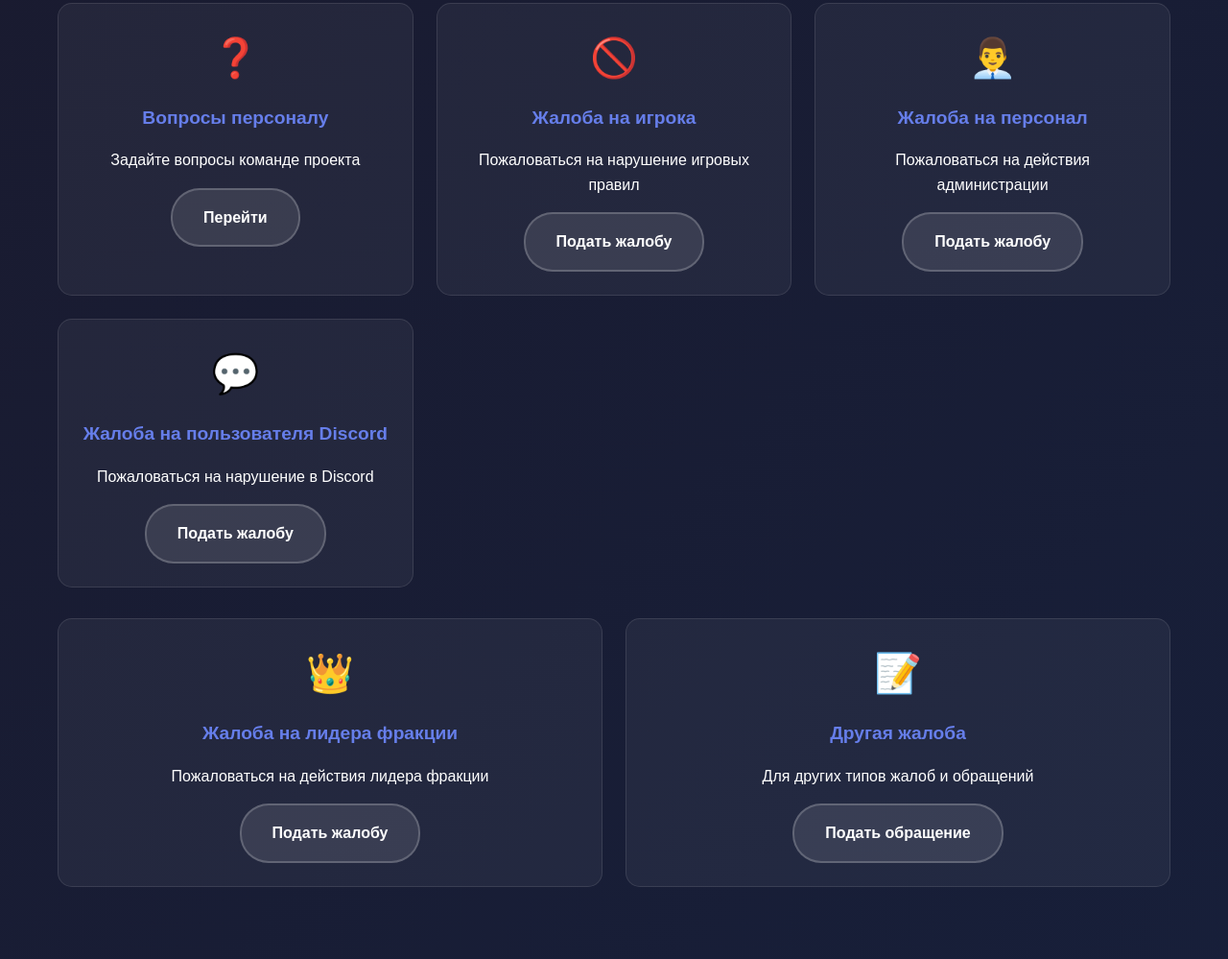
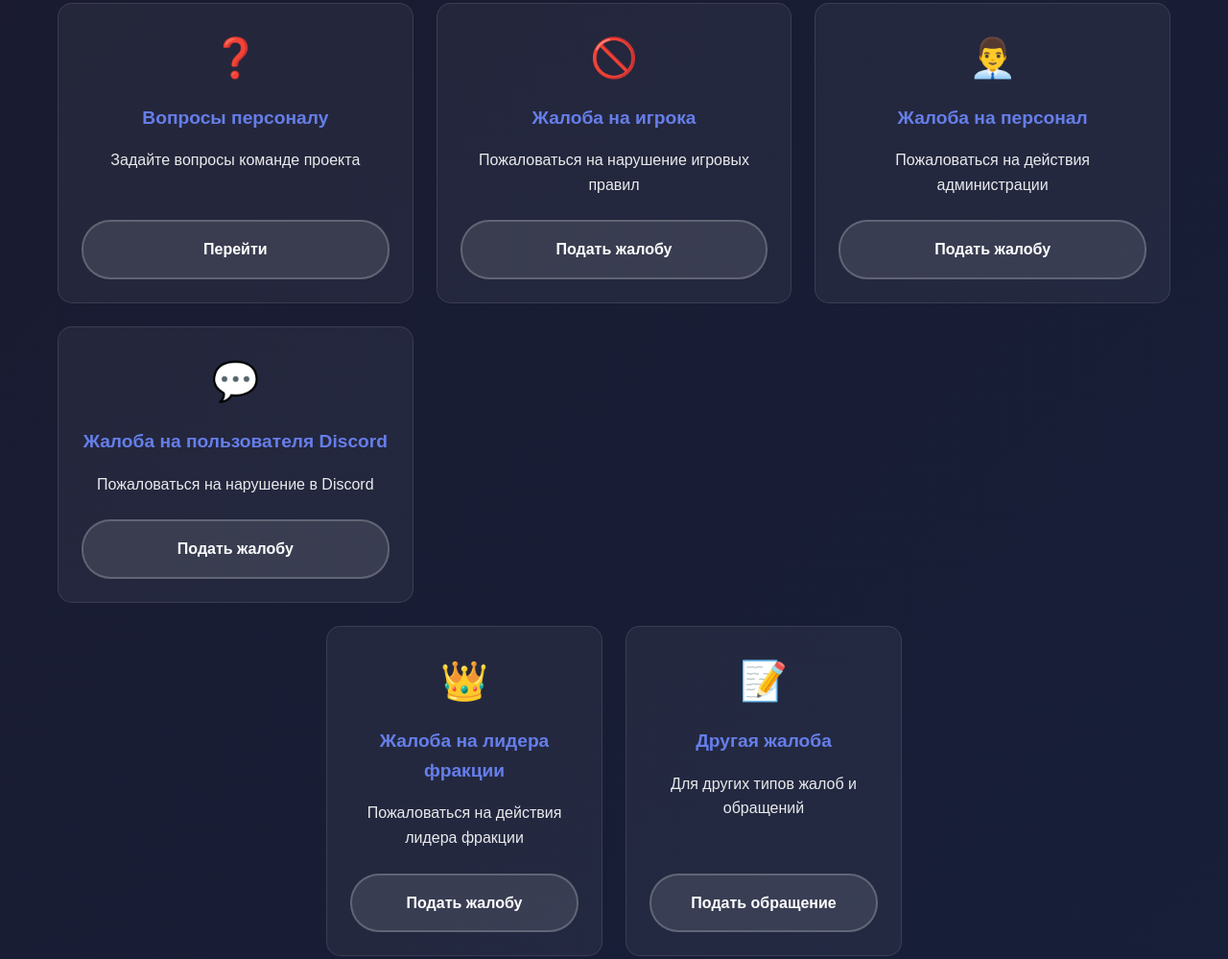
Before and after one commit to krasnodar-rp/krasnodar-rp-website, a plain HTML site: page index.html in a window 1280 px wide. Shown: the part 4597-5596 px from the top of the page at 96% size. Drawn offline with Linux system fonts and the light colour scheme.

Commit message:
Update index.html

```diff
--- a/index.html
+++ b/index.html
@@ -400,11 +400,16 @@
             text-align: center;
             border: 1px solid rgba(255, 255, 255, 0.1);
             transition: all 0.3s ease;
+            display: flex;
+            flex-direction: column;
+            justify-content: space-between;
+            min-height: 220px;
         }
 
         .support-card:hover {
             transform: translateY(-5px);
             border-color: #667eea;
+            box-shadow: 0 10px 20px rgba(102, 126, 234, 0.2);
         }
 
         .support-icon {
@@ -416,6 +421,31 @@
             color: #667eea;
             margin-bottom: 1rem;
             font-size: 1.2rem;
+            font-weight: 600;
+        }
+
+        .support-description {
+            margin-bottom: 1.5rem;
+            flex-grow: 1;
+            opacity: 0.9;
+        }
+
+        /* Специальные стили для центрирования последних двух карточек */
+        .support-grid-centered {
+            display: grid;
+            grid-template-columns: repeat(auto-fit, minmax(280px, 1fr));
+            gap: 1.5rem;
+            margin-top: 1.5rem;
+        }
+
+        @media (min-width: 768px) {
+            .support-grid-centered {
+                grid-template-columns: repeat(2, minmax(280px, 1fr));
+                justify-content: center;
+                max-width: 600px;
+                margin-left: auto;
+                margin-right: auto;
+            }
         }
 
         /* Rules */
@@ -545,7 +575,7 @@
                 font-size: 2rem;
             }
 
-            .support-grid {
+            .support-grid, .support-grid-centered {
                 grid-template-columns: 1fr;
             }
 
@@ -557,21 +587,6 @@
             .rules-buttons .btn {
                 width: 100%;
                 max-width: 300px;
-            }
-        }
-
-        /* Стили для центрирования последних двух карточек жалоб */
-        .support-grid-centered {
-            display: grid;
-            grid-template-columns: repeat(auto-fit, minmax(280px, 1fr));
-            gap: 1.5rem;
-            margin-top: 2rem;
-        }
-
-        @media (min-width: 768px) {
-            .support-grid-centered {
-                grid-template-columns: repeat(2, minmax(280px, 1fr));
-                justify-content: center;
             }
         }
     </style>
@@ -768,56 +783,58 @@
             <!-- Support Links -->
             <div class="support-links">
                 <h3 class="section-title" style="font-size: 2rem;">📞 Поддержка и жалобы</h3>
+
+                <!-- Первые 4 карточки жалоб -->
                 <div class="support-grid">
                     <div class="support-card">
                         <div class="support-icon">❓</div>
                         <h3 class="support-title">Вопросы персоналу</h3>
-                        <p>Задайте вопросы команде проекта</p>
-                        <a href="https://discord.com/channels/1108341758590472293/1411075288322019459" class="btn btn-secondary" target="_blank" style="margin-top: 1rem;">
+                        <p class="support-description">Задайте вопросы команде проекта</p>
+                        <a href="https://discord.com/channels/1108341758590472293/1411075288322019459" class="btn btn-secondary" target="_blank">
                             Перейти
                         </a>
                     </div>
                     <div class="support-card">
                         <div class="support-icon">🚫</div>
                         <h3 class="support-title">Жалоба на игрока</h3>
-                        <p>Пожаловаться на нарушение игровых правил</p>
-                        <a href="https://discord.com/channels/1108341758590472293/1410552502583165031" class="btn btn-secondary" target="_blank" style="margin-top: 1rem;">
+                        <p class="support-description">Пожаловаться на нарушение игровых правил</p>
+                        <a href="https://discord.com/channels/1108341758590472293/1410552502583165031" class="btn btn-secondary" target="_blank">
                             Подать жалобу
                         </a>
                     </div>
                     <div class="support-card">
                         <div class="support-icon">👨‍💼</div>
                         <h3 class="support-title">Жалоба на персонал</h3>
-                        <p>Пожаловаться на действия администрации</p>
-                        <a href="https://discord.com/channels/1108341758590472293/1410564346437828669" class="btn btn-secondary" target="_blank" style="margin-top: 1rem;">
+                        <p class="support-description">Пожаловаться на действия администрации</p>
+                        <a href="https://discord.com/channels/1108341758590472293/1410564346437828669" class="btn btn-secondary" target="_blank">
                             Подать жалобу
                         </a>
                     </div>
                     <div class="support-card">
                         <div class="support-icon">💬</div>
                         <h3 class="support-title">Жалоба на пользователя Discord</h3>
-                        <p>Пожаловаться на нарушение в Discord</p>
-                        <a href="https://discord.com/channels/1108341758590472293/1410640314070470676" class="btn btn-secondary" target="_blank" style="margin-top: 1rem;">
+                        <p class="support-description">Пожаловаться на нарушение в Discord</p>
+                        <a href="https://discord.com/channels/1108341758590472293/1410640314070470676" class="btn btn-secondary" target="_blank">
                             Подать жалобу
                         </a>
                     </div>
                 </div>
 
-                <!-- Центрированные последние две карточки жалоб -->
+                <!-- Последние 2 карточки жалоб (центрированные) -->
                 <div class="support-grid-centered">
                     <div class="support-card">
                         <div class="support-icon">👑</div>
                         <h3 class="support-title">Жалоба на лидера фракции</h3>
-                        <p>Пожаловаться на действия лидера фракции</p>
-                        <a href="https://discord.com/channels/1108341758590472293/1410640570216349716" class="btn btn-secondary" target="_blank" style="margin-top: 1rem;">
+                        <p class="support-description">Пожаловаться на действия лидера фракции</p>
+                        <a href="https://discord.com/channels/1108341758590472293/1410640570216349716" class="btn btn-secondary" target="_blank">
                             Подать жалобу
                         </a>
                     </div>
                     <div class="support-card">
                         <div class="support-icon">📝</div>
                         <h3 class="support-title">Другая жалоба</h3>
-                        <p>Для других типов жалоб и обращений</p>
-                        <a href="https://discord.com/channels/1108341758590472293/1410640570216349716" class="btn btn-secondary" target="_blank" style="margin-top: 1rem;">
+                        <p class="support-description">Для других типов жалоб и обращений</p>
+                        <a href="https://discord.com/channels/1108341758590472293/1410640570216349716" class="btn btn-secondary" target="_blank">
                             Подать обращение
                         </a>
                     </div>
```
